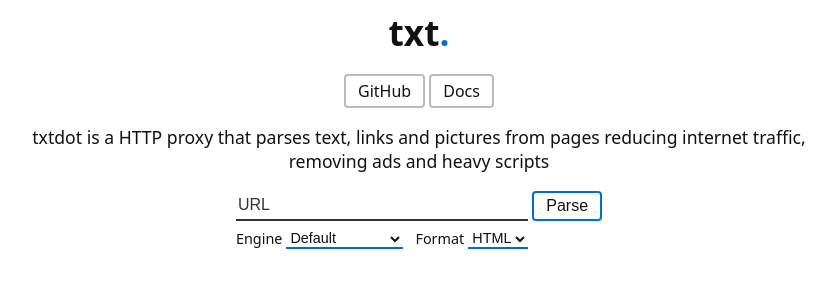
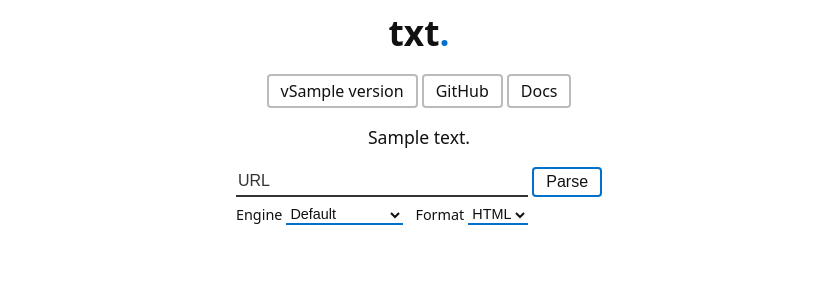
Before and after one commit to TxtDot/txtdot, a Node project: template templates/index.ejs in a window 1280 px wide. Shown: the top 300 px of the page, without its empty margins (221-1057 px from the left). Run offline with Node 20 templates, Linux system fonts and the light colour scheme; the template is opened without the code that fills it: most values are stand-ins (such as "Sample title", 1, 10 or a date in 2020).

Commit message:
Using version and description from publicConfig; v1.3.1

```diff
--- a/package.json
+++ b/package.json
@@ -1,6 +1,6 @@
 {
   "name": "txtdot",
-  "version": "1.3.0",
+  "version": "1.3.1",
   "private": true,
   "description": "",
   "main": "dist/app.js",
--- a/src/publicConfig.ts
+++ b/src/publicConfig.ts
@@ -1,5 +1,5 @@
 export default {
-  version: "1.1.1",
+  version: "1.3.1",
   description:
-    "HTTP proxy that parses only text, links and pictures from pages reducing internet traffic, removing ads and heavy scripts",
+    "txtdot is an HTTP proxy that parses only text, links and pictures from pages reducing internet bandwidth usage, removing ads and heavy scripts",
 };
--- a/src/routes/browser/index.ts
+++ b/src/routes/browser/index.ts
@@ -1,9 +1,11 @@
 import { FastifyInstance } from "fastify";
+
+import publicConfig from "../../publicConfig";
 import { engineList } from "../../handlers/main";
 import { indexSchema } from "../../types/requests/browser";
 
 export default async function indexRoute(fastify: FastifyInstance) {
   fastify.get("/", { schema: indexSchema }, async (_, reply) => {
-    return reply.view("/templates/index.ejs", { engineList });
+    return reply.view("/templates/index.ejs", { publicConfig, engineList });
   });
 }
--- a/templates/index.ejs
+++ b/templates/index.ejs
@@ -1,11 +1,10 @@
 <!DOCTYPE html>
 <html>
-  <% const desc="txtdot is a HTTP proxy that parses text, links and pictures from pages reducing internet traffic, removing ads and heavy scripts" %>
   <head>
     <meta charset="utf-8">
     <meta name="viewport" content="width=device-width, initial-scale=1">
     <meta http-equiv="X-UA-Compatible" content="IE=edge">
-    <meta name="description" content="<%= desc %>">
+    <meta name="description" content="<%= publicConfig.description %>">
     <title>txt. main page</title>
     <link rel="stylesheet" href="/static/common.css">
     <link rel="stylesheet" href="/static/index.css">
@@ -16,10 +15,11 @@
       <header>
         <h1>txt<span class="dot">.</span></h1>
         <p class="menu">
+          <a href="https://github.com/TxtDot/txtdot/releases/latest" class="button secondary">v<%= publicConfig.version %></a>
           <a href="https://github.com/txtdot/txtdot" class="button secondary">GitHub</a>
           <a href="https://txtdot.github.io/documentation" class="button secondary">Docs</a>
         </p>
-        <p><%= desc %></p>
+        <p><%= publicConfig.description %></p>
       </header>
       <form action="/get" method="get" class="input-grid">
         <div class="input">
```
